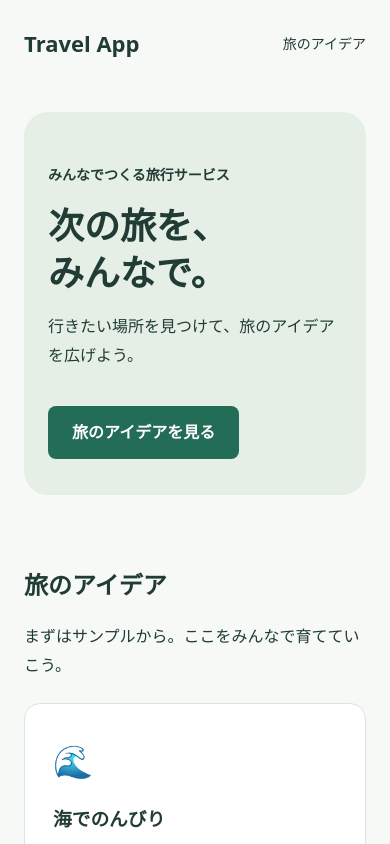
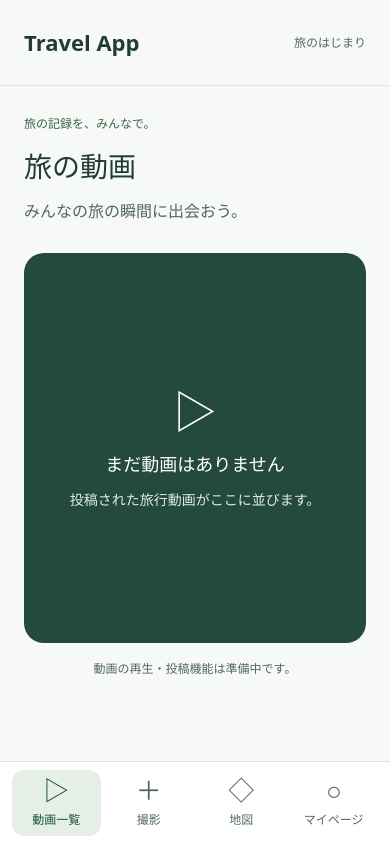
Before and after one commit to nanaha0610/travel-app, a React (Vite) app: page / in a window 390 px wide. Shown: the top 844 px of the page. Built offline with nearby package versions, Linux system fonts and the light colour scheme.

Commit message:
共通の4画面と下部ナビゲーションを追加

```diff
--- a/src/App.jsx
+++ b/src/App.jsx
@@ -1,5 +1,38 @@
-import HomePage from './pages/HomePage.jsx';
+import { useEffect, useRef, useState } from 'react';
+import BottomNav, { tabs } from './components/BottomNav.jsx';
+import FeedPage from './pages/FeedPage.jsx';
+import CreatePage from './pages/CreatePage.jsx';
+import MapPage from './pages/MapPage.jsx';
+import ProfilePage from './pages/ProfilePage.jsx';
+
+const pages = { feed: FeedPage, create: CreatePage, map: MapPage, profile: ProfilePage };
+function readPage() {
+  const id = window.location.hash.slice(1);
+  return Object.hasOwn(pages, id) ? id : 'feed';
+}
 
 export default function App() {
-  return <HomePage />;
+  const [current, setCurrent] = useState(readPage);
+  const mainRef = useRef(null);
+
+  useEffect(() => {
+    const navigate = () => setCurrent(readPage());
+    window.addEventListener('hashchange', navigate);
+    return () => window.removeEventListener('hashchange', navigate);
+  }, []);
+
+  useEffect(() => {
+    document.title = `${tabs.find((tab) => tab.id === current).label} | Travel App`;
+    window.scrollTo(0, 0);
+    mainRef.current?.focus({ preventScroll: true });
+  }, [current]);
+
+  const Page = pages[current];
+  return (
+    <div className="app-shell">
+      <header className="app-header"><a href="#feed">Travel App</a><span>旅のはじまり</span></header>
+      <main ref={mainRef} tabIndex={-1}><Page /></main>
+      <BottomNav current={current} />
+    </div>
+  );
 }
--- /dev/null
+++ b/src/components/BottomNav.jsx
@@ -0,0 +1,19 @@
+export const tabs = [
+  { id: 'feed', label: '動画一覧', icon: '▷' },
+  { id: 'create', label: '撮影', icon: '＋' },
+  { id: 'map', label: '地図', icon: '◇' },
+  { id: 'profile', label: 'マイページ', icon: '○' },
+];
+
+export default function BottomNav({ current }) {
+  return (
+    <nav className="bottom-nav" aria-label="メインメニュー">
+      {tabs.map((tab) => (
+        <a key={tab.id} href={`#${tab.id}`} aria-current={current === tab.id ? 'page' : undefined}>
+          <span className="nav-icon" aria-hidden="true">{tab.icon}</span>
+          <span>{tab.label}</span>
+        </a>
+      ))}
+    </nav>
+  );
+}
--- /dev/null
+++ b/src/components/PageShell.jsx
@@ -0,0 +1,10 @@
+export default function PageShell({ title, description, children }) {
+  return (
+    <section className="page">
+      <p className="eyebrow">旅の記録を、みんなで。</p>
+      <h1>{title}</h1>
+      <p className="description">{description}</p>
+      {children}
+    </section>
+  );
+}
--- a/src/index.css
+++ b/src/index.css
@@ -1,36 +1,32 @@
-/* サイト全体の色はここで変更できます */
-:root {
-  --background: #f7f9f6;
-  --text: #203c35;
-  --accent: #236c55;
-}
+:root { font-family: system-ui, sans-serif; color: #203c35; background: #f7f9f6; font-synthesis: none; line-height: 1.7; }
 * { box-sizing: border-box; }
-html { scroll-behavior: smooth; }
-body { margin: 0; background: var(--background); color: var(--text); font-family: system-ui, sans-serif; line-height: 1.8; }
+body { margin: 0; }
 a { color: inherit; }
-.header { max-width: 1080px; margin: auto; padding: 24px; display: flex; justify-content: space-between; align-items: center; gap: 16px; }
-.header a { text-decoration: none; }
-.logo { font-size: 22px; font-weight: 800; }
-main { max-width: 1080px; margin: auto; padding: 0 24px; }
-.hero { margin-top: 24px; padding: 64px 40px; border-radius: 24px; background: #e6efe6; }
-.eyebrow { font-size: 14px; font-weight: 700; }
-h1 { margin: 16px 0; font-size: clamp(36px, 6vw, 64px); line-height: 1.3; }
-.button { display: inline-block; margin-top: 20px; padding: 12px 24px; border-radius: 8px; background: var(--accent); color: white; text-decoration: none; font-weight: 700; }
-.button:hover { background: #194f3e; }
-a:focus-visible { outline: 3px solid #a05c18; outline-offset: 5px; }
-.ideas { padding: 48px 0; }
-h2 { margin-bottom: 8px; }
-.cards { display: grid; grid-template-columns: repeat(3, 1fr); gap: 20px; margin-top: 24px; }
-.card { padding: 28px; background: white; border: 1px solid #dce5de; border-radius: 16px; }
-.card span { font-size: 32px; }
-.card h3 { margin: 12px 0 8px; }
-.card p { margin: 0; }
-footer { padding: 24px; text-align: center; font-size: 14px; }
-@media (max-width: 640px) {
-  .hero { padding: 36px 24px; }
-  .cards { grid-template-columns: 1fr; }
-  .header { font-size: 14px; }
-}
-@media (prefers-reduced-motion: reduce) {
-  html { scroll-behavior: auto; }
-}
+.app-shell { max-width: 760px; margin: 0 auto; }
+.app-header { display: flex; justify-content: space-between; align-items: center; gap: 16px; padding: 24px; border-bottom: 1px solid #dce5de; }
+.app-header a { text-decoration: none; font-size: 22px; font-weight: 800; }
+.app-header span { font-size: 12px; color: #52685d; }
+main { padding: 28px 24px calc(112px + env(safe-area-inset-bottom, 0px)); }
+main:focus { outline: none; }
+.eyebrow { margin: 0 0 12px; color: #37634e; font-size: 12px; font-weight: 700; }
+h1 { margin: 0; font-size: clamp(28px, 6vw, 36px); line-height: 1.4; }
+h2 { font-size: 18px; margin: 12px 0 8px; }
+p { margin: 0; }
+.description { color: #52685d; margin: 12px 0 28px; }
+.empty-panel, .video-placeholder { min-height: 300px; display: flex; flex-direction: column; align-items: center; justify-content: center; text-align: center; padding: 32px 20px; border-radius: 20px; }
+.empty-panel { background: #eaf0e8; border: 1px solid #d5e0d5; }
+.empty-panel p, .profile-summary p { color: #52685d; font-size: 14px; }
+.video-placeholder { min-height: 390px; color: #fff; background: #234a3d; }
+.video-placeholder p { color: #e0ece3; font-size: 14px; }
+.empty-icon { font-size: 44px; line-height: 1.2; }
+.status-note { margin: 16px 0 0; font-size: 12px; color: #52685d; text-align: center; }
+.profile-summary { display: flex; align-items: center; gap: 16px; margin-bottom: 24px; }
+.profile-summary h2 { margin-top: 0; }
+.avatar { display: grid; place-items: center; flex-shrink: 0; width: 64px; height: 64px; border-radius: 50%; background: #e1ebdf; font-size: 32px; }
+.bottom-nav { position: fixed; bottom: 0; left: 50%; transform: translateX(-50%); width: 100%; max-width: 760px; display: grid; grid-template-columns: repeat(4, minmax(0, 1fr)); gap: 4px; padding: 8px 12px calc(8px + env(safe-area-inset-bottom, 0px)); background: #fff; border-top: 1px solid #dce5de; z-index: 10; }
+.bottom-nav a { display: flex; flex-direction: column; align-items: center; justify-content: center; min-height: 60px; padding: 6px 2px; border-radius: 12px; color: #52685d; text-decoration: none; font-size: 12px; }
+.nav-icon { font-size: 26px; line-height: 1.1; margin-bottom: 5px; }
+.bottom-nav a[aria-current="page"] { color: #185239; background: #e6efe6; font-weight: 800; }
+.bottom-nav a:hover { background: #f0f4ed; }
+a:focus-visible { outline: 3px solid #a05c18; outline-offset: 2px; }
+@media (max-width: 380px) { main { padding-left: 16px; padding-right: 16px; } .app-header { padding: 20px 16px; } .bottom-nav { padding-left: 4px; padding-right: 4px; } }
--- /dev/null
+++ b/src/pages/CreatePage.jsx
@@ -0,0 +1,14 @@
+import PageShell from '../components/PageShell.jsx';
+
+export default function CreatePage() {
+  return (
+    <PageShell title="旅を記録する" description="数秒の動画で、旅の思い出を残そう。">
+      <div className="empty-panel camera-placeholder">
+        <span className="empty-icon" aria-hidden="true">＋</span>
+        <h2>カメラは準備中です</h2>
+        <p>ここに撮影画面を追加していきます。</p>
+      </div>
+      <p className="status-note">今はカメラやマイクへのアクセスは行いません。</p>
+    </PageShell>
+  );
+}
--- /dev/null
+++ b/src/pages/FeedPage.jsx
@@ -0,0 +1,14 @@
+import PageShell from '../components/PageShell.jsx';
+
+export default function FeedPage() {
+  return (
+    <PageShell title="旅の動画" description="みんなの旅の瞬間に出会おう。">
+      <div className="video-placeholder">
+        <span className="empty-icon" aria-hidden="true">▷</span>
+        <h2>まだ動画はありません</h2>
+        <p>投稿された旅行動画がここに並びます。</p>
+      </div>
+      <p className="status-note">動画の再生・投稿機能は準備中です。</p>
+    </PageShell>
+  );
+}
--- /dev/null
+++ b/src/pages/MapPage.jsx
@@ -0,0 +1,14 @@
+import PageShell from '../components/PageShell.jsx';
+
+export default function MapPage() {
+  return (
+    <PageShell title="旅の地図" description="目的地までの道中に、新しい発見を。">
+      <div className="empty-panel">
+        <span className="empty-icon" aria-hidden="true">◇</span>
+        <h2>地図は準備中です</h2>
+        <p>徒歩・車でめぐる旅の地図を、ここに追加します。</p>
+      </div>
+      <p className="status-note">地図の表示・経路検索機能はまだありません。</p>
+    </PageShell>
+  );
+}
--- /dev/null
+++ b/src/pages/ProfilePage.jsx
@@ -0,0 +1,16 @@
+import PageShell from '../components/PageShell.jsx';
+
+export default function ProfilePage() {
+  return (
+    <PageShell title="マイページ" description="あなたの旅を、ひとつずつ。">
+      <div className="profile-summary">
+        <span className="avatar" aria-hidden="true">○</span>
+        <div><h2>あなたのプロフィール</h2><p>ログイン機能は準備中です。</p></div>
+      </div>
+      <div className="empty-panel">
+        <h2>旅の記録がここに並びます</h2>
+        <p>自分が投稿した旅行動画を見返せる場所です。</p>
+      </div>
+    </PageShell>
+  );
+}
```
Also changed, not shown: 1 other file (tests, documents, lock files or other folders).
